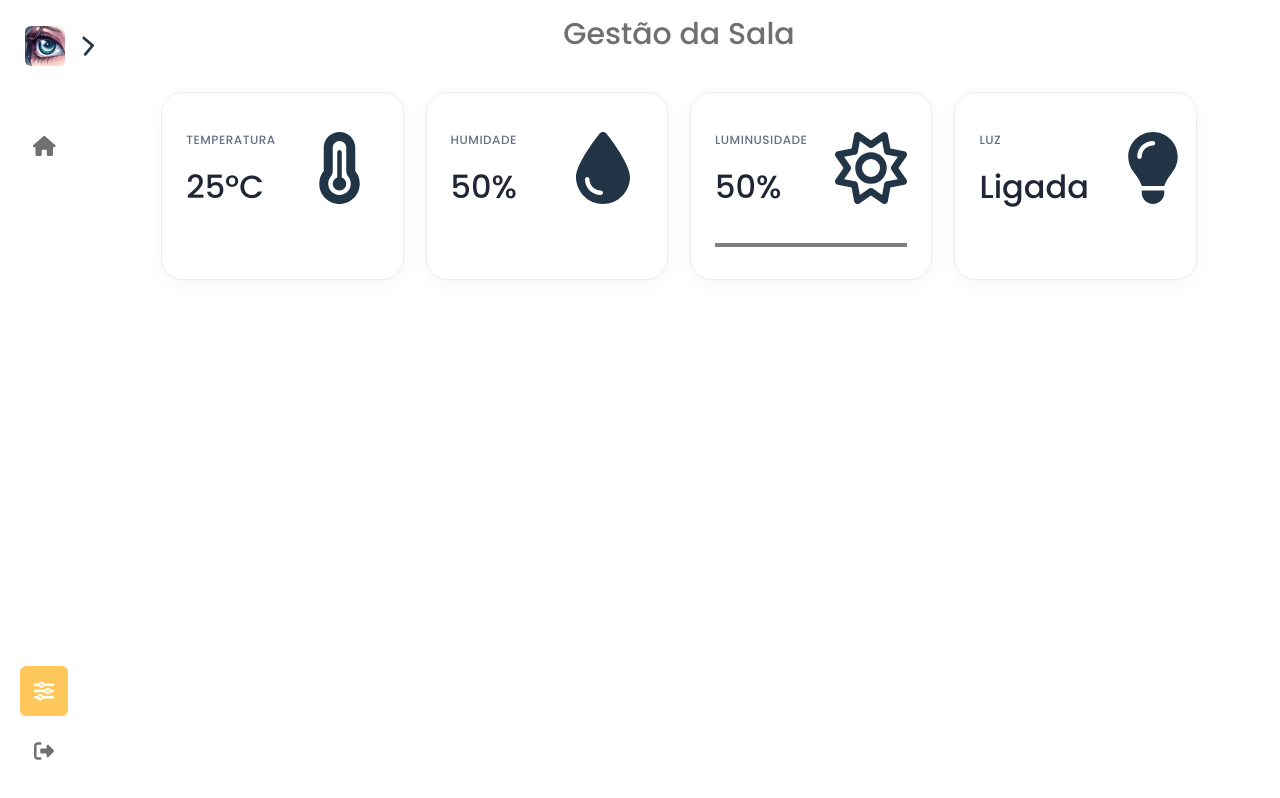
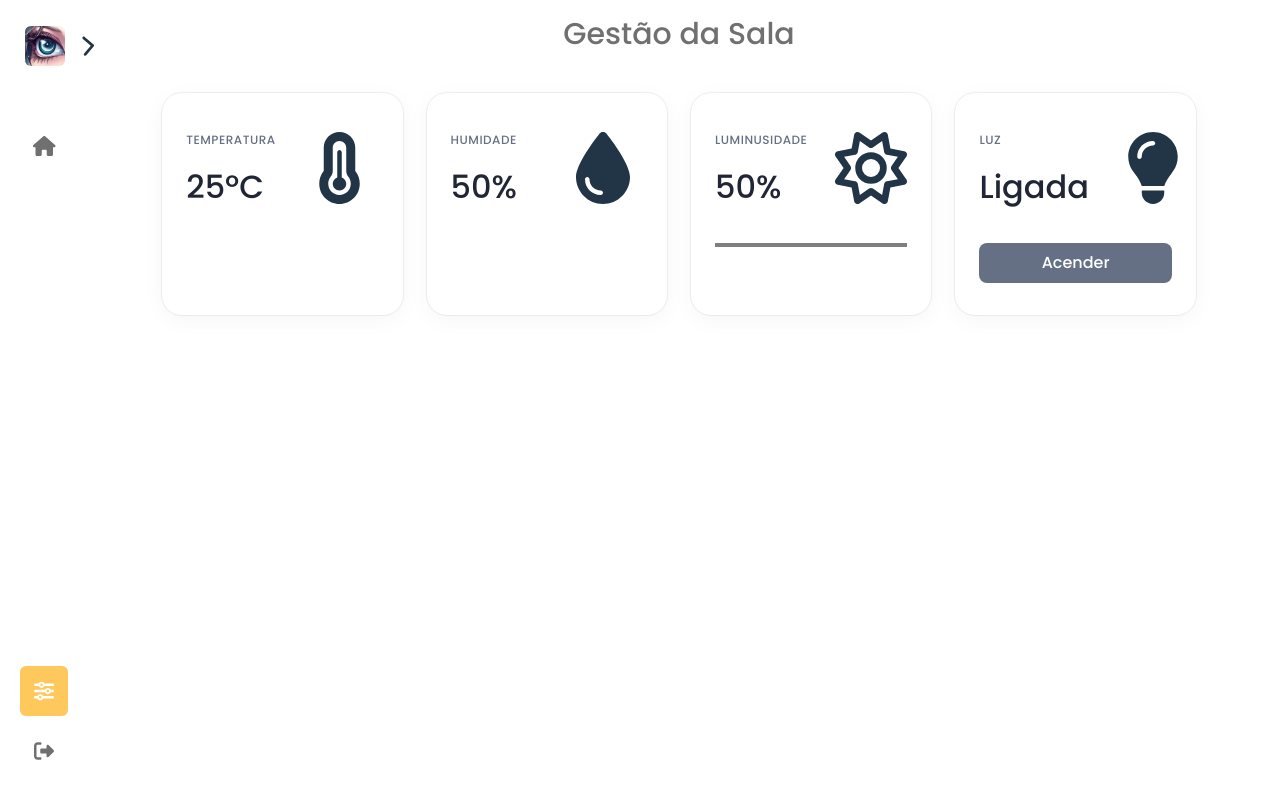
Before and after one commit to SSw4rtzz/NotiIPT-IoT, a React (Vite) app in the folder Front-End/notiipt/: page /gestaosala in a window 1280 px wide. Built offline with nearby package versions, Linux system fonts and the light colour scheme.

Commit message:
Adicionado botão de interação com a luz

```diff
--- a/Front-End/notiipt/src/pages/GestaoSala.jsx
+++ b/Front-End/notiipt/src/pages/GestaoSala.jsx
@@ -54,6 +54,7 @@ function Gestao() {
                     </div>
                     <i className='card-GS-icon'><FontAwesomeIcon icon={faLightbulb} /></i>
                 </div>
+                <span className="card-GS-btn">Acender</span>
             </div>
         </section>
         </div>
--- a/Front-End/notiipt/src/styles/style.css
+++ b/Front-End/notiipt/src/styles/style.css
@@ -87,3 +87,24 @@
     height: 100%;
     width: 80px;
 }
+
+.card-GS-btn{
+    background-color: #667085; /* TODO Adaptar ao darkmode */
+    color: #fff; /* TODO Adaptar ao darkmode */
+    border: none;
+    border-radius: 8px;
+    padding: 0.5em 1em;
+    font-size: 1em;
+    font-weight: 500;
+    cursor: pointer;
+    transition: background-color 0.25s;
+    user-select: none;
+}
+
+.card-GS-btn:hover {
+    background-color: #4d5b6a; /* TODO Adaptar ao darkmode */
+}
+
+.card-GS-btn:active {
+    background-color: #3a4552; /* TODO Adaptar ao darkmode */
+}
```
